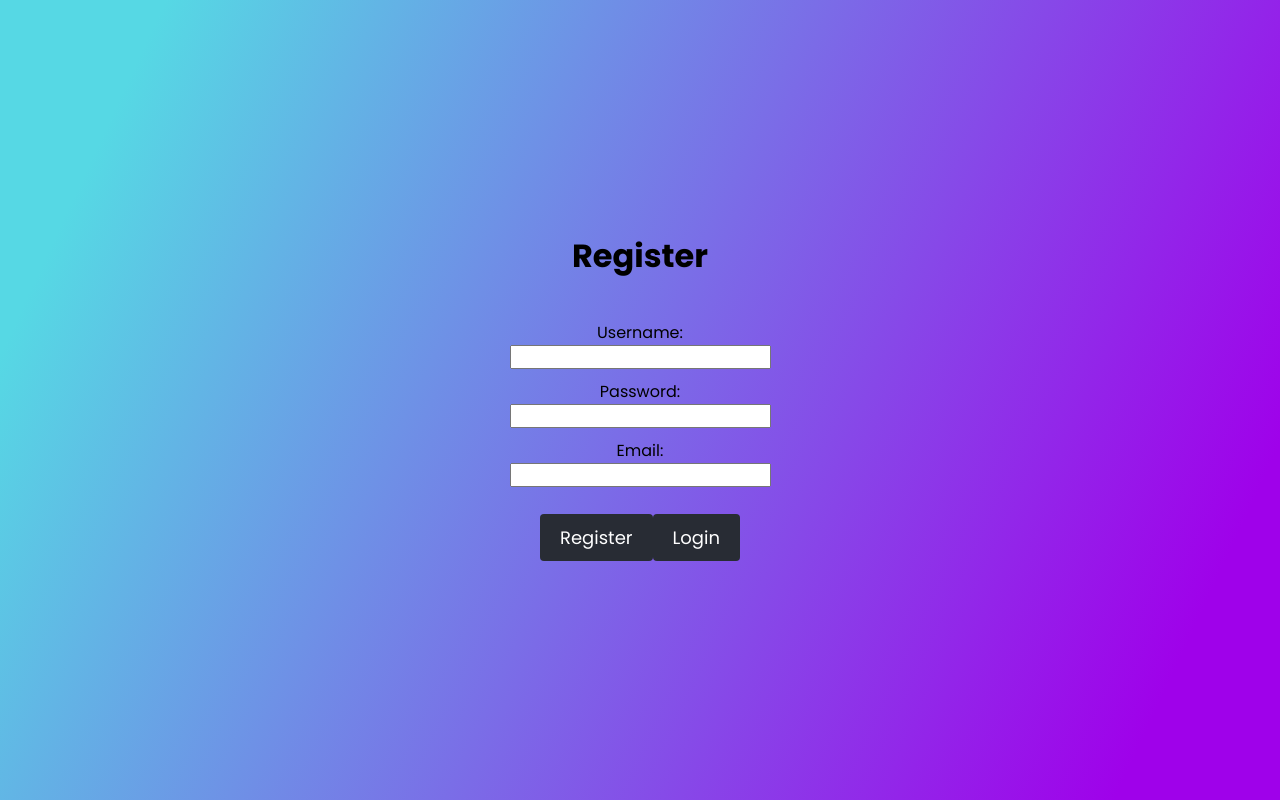
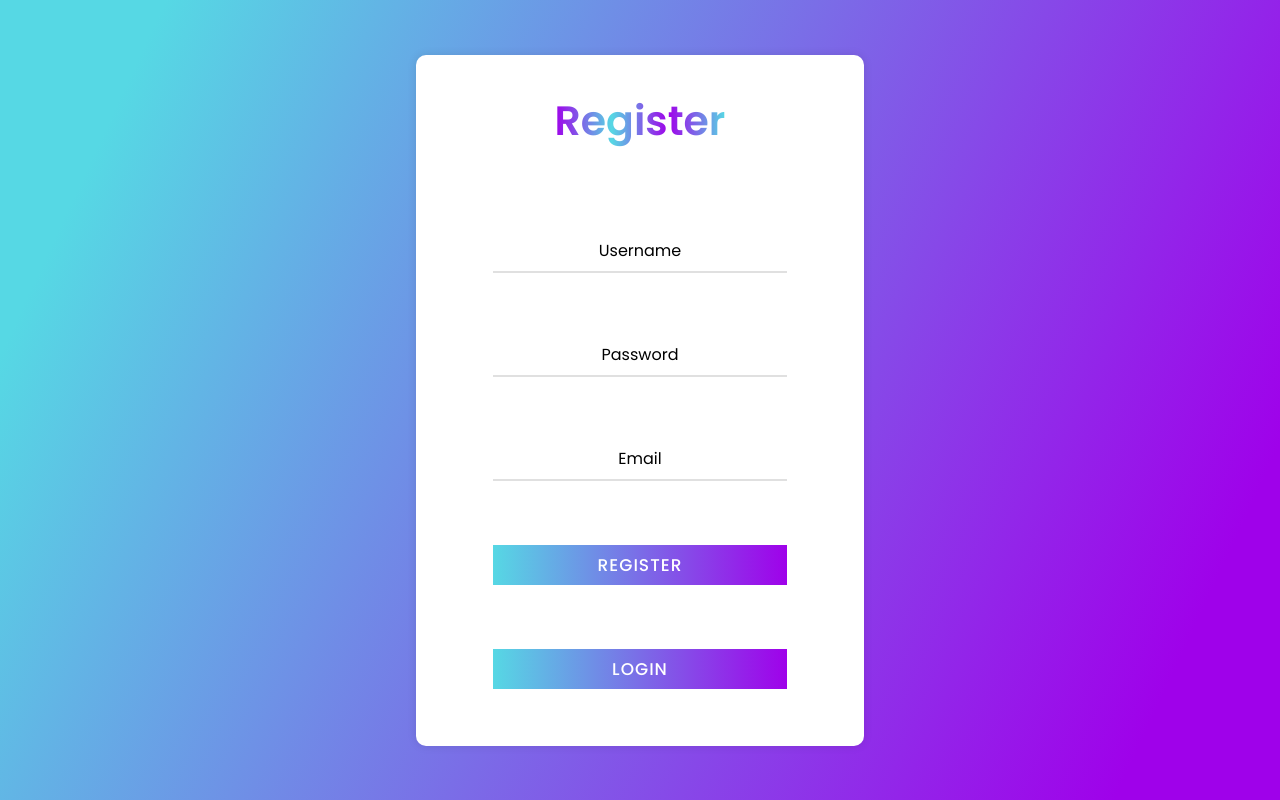
Before and after one commit to Lfav07/happymart, a React (Create React App) app in the folder frontend/happymart/: page /register in a window 1280 px wide. Built offline with nearby package versions, Linux system fonts and the light colour scheme.

Commit message:
CSS rework

```diff
--- a/frontend/happymart/src/pages/RegisterPage.js
+++ b/frontend/happymart/src/pages/RegisterPage.js
@@ -1,6 +1,7 @@
 import React, { useState } from 'react';
 import axios from 'axios';
 import { useNavigate } from 'react-router-dom';
+import './css/RegisterPage.css';
 
 const RegisterPage = () => {
     const [username, setUsername] = useState('');
@@ -11,7 +12,6 @@ const RegisterPage = () => {
 
     const handleSubmit = async (e) => {
         e.preventDefault();
-
 
         if (!username || !password || !email) {
             setMessage('All fields are required');
@@ -34,35 +34,57 @@ const RegisterPage = () => {
     };
 
     return (
-        <div>
-            <h1>Register</h1>
+        <div className="container">
+            <h1 className="text">Register</h1>
             <form onSubmit={handleSubmit}>
-                <div>
-                    <label>Username:</label>
+                <div className="form-row">
+                    <div className="input-data">
                         <input
                             type="text"
+                            required
                             value={username}
                             onChange={(e) => setUsername(e.target.value)}
                         />
+                        <label>Username</label>
+                        <div className="underline"></div>
                     </div>
-                <div>
-                    <label>Password:</label>
+                </div>
+                <div className="form-row">
+                    <div className="input-data">
                         <input
                             type="password"
+                            required
                             value={password}
                             onChange={(e) => setPassword(e.target.value)}
                         />
+                        <label>Password</label>
+                        <div className="underline"></div>
                     </div>
-                <div>
-                    <label>Email:</label>
+                </div>
+                <div className="form-row">
+                    <div className="input-data">
                         <input
                             type="email"
+                            required
                             value={email}
                             onChange={(e) => setEmail(e.target.value)}
                         />
+                        <label>Email</label>
+                        <div className="underline"></div>
                     </div>
-                <button type="submit">Register</button>
-                 <button onClick={() => navigate('/login')}>Login</button>
+                </div>
+                <div className="form-row submit-btn">
+                    <div className="input-data">
+                        <input type="submit" value="Register" />
+                        <div className="inner"></div>
+                    </div>
+                </div>
+                <div className="form-row submit-btn">
+                    <div className="input-data">
+                        <input type="button" value="Login" onClick={() => navigate('/login')} />
+                        <div className="inner"></div>
+                    </div>
+                </div>
             </form>
             {message && <p>{message}</p>}
         </div>
--- /dev/null
+++ b/frontend/happymart/src/pages/css/RegisterPage.css
@@ -0,0 +1,144 @@
+.container {
+    width: 100%;
+    max-width: 600px;
+    background: #fff;
+    padding: 25px 40px 10px 40px;
+    box-shadow: 0px 0px 10px rgba(0, 0, 0, 0.1);
+    display: flex;
+    flex-direction: column;
+    align-items: center;
+}
+
+.container .text {
+    font-size: 41px;
+    font-weight: 600;
+    background: -webkit-linear-gradient(right, #56d8e4, #9f01ea, #56d8e4, #9f01ea);
+    -webkit-background-clip: text;
+    -webkit-text-fill-color: transparent;
+    text-align: center;
+}
+
+.container form {
+    padding: 30px 0 0 0;
+    width: 100%;
+    display: flex;
+    flex-direction: column;
+    align-items: center;
+}
+
+.container form .form-row {
+    display: flex;
+    justify-content: center;
+    width: 100%;
+    margin: 32px 0;
+}
+
+.input-data {
+    width: 80%;
+    height: 40px;
+    margin: 0 20px;
+    position: relative;
+}
+
+.input-data input {
+    display: block;
+    width: 100%;
+    height: 100%;
+    border: none;
+    font-size: 17px;
+    border-bottom: 2px solid rgba(0, 0, 0, 0.12);
+}
+
+.input-data input:focus ~ label,
+.input-data input:valid ~ label {
+    transform: translateY(-20px);
+    font-size: 14px;
+    color: #3498db;
+}
+
+.input-data label {
+    position: absolute;
+    pointer-events: none;
+    bottom: 10px;
+    font-size: 16px;
+    transition: all 0.3s ease;
+}
+
+.input-data .underline {
+    position: absolute;
+    bottom: 0;
+    height: 2px;
+    width: 100%;
+}
+
+.input-data .underline:before {
+    position: absolute;
+    content: "";
+    height: 2px;
+    width: 100%;
+    background: #3498db;
+    transform: scaleX(0);
+    transform-origin: center;
+    transition: transform 0.3s ease;
+}
+
+.input-data input:focus ~ .underline:before,
+.input-data input:valid ~ .underline:before {
+    transform: scale(1);
+}
+
+.submit-btn .input-data {
+    overflow: hidden;
+    height: 50px;
+    width: 100%;
+    text-align: center;
+    position: relative;
+}
+
+.submit-btn .input-data .inner {
+    height: 100%;
+    width: 300%;
+    position: absolute;
+    left: -100%;
+    background: -webkit-linear-gradient(right, #56d8e4, #9f01ea, #56d8e4, #9f01ea);
+    transition: all 0.4s;
+}
+
+.submit-btn .input-data:hover .inner {
+    left: 0;
+}
+
+.submit-btn .input-data input {
+    background: none;
+    border: none;
+    color: #fff;
+    font-size: 17px;
+    font-weight: 500;
+    text-transform: uppercase;
+    letter-spacing: 1px;
+    cursor: pointer;
+    position: relative;
+    z-index: 2;
+    height: 100%;
+    padding: 0;
+    width: 100%;
+}
+
+@media (max-width: 700px) {
+    .container .text {
+        font-size: 30px;
+    }
+    .container form {
+        padding: 10px 0 0 0;
+    }
+    .container form .form-row {
+        display: block;
+    }
+    .form-row .input-data {
+        margin: 35px 0 !important;
+        width: 100% !important;
+    }
+    .submit-btn .input-data {
+        width: 100% !important;
+    }
+}
```
Lines whose indentation alone changed are shown as unchanged.
